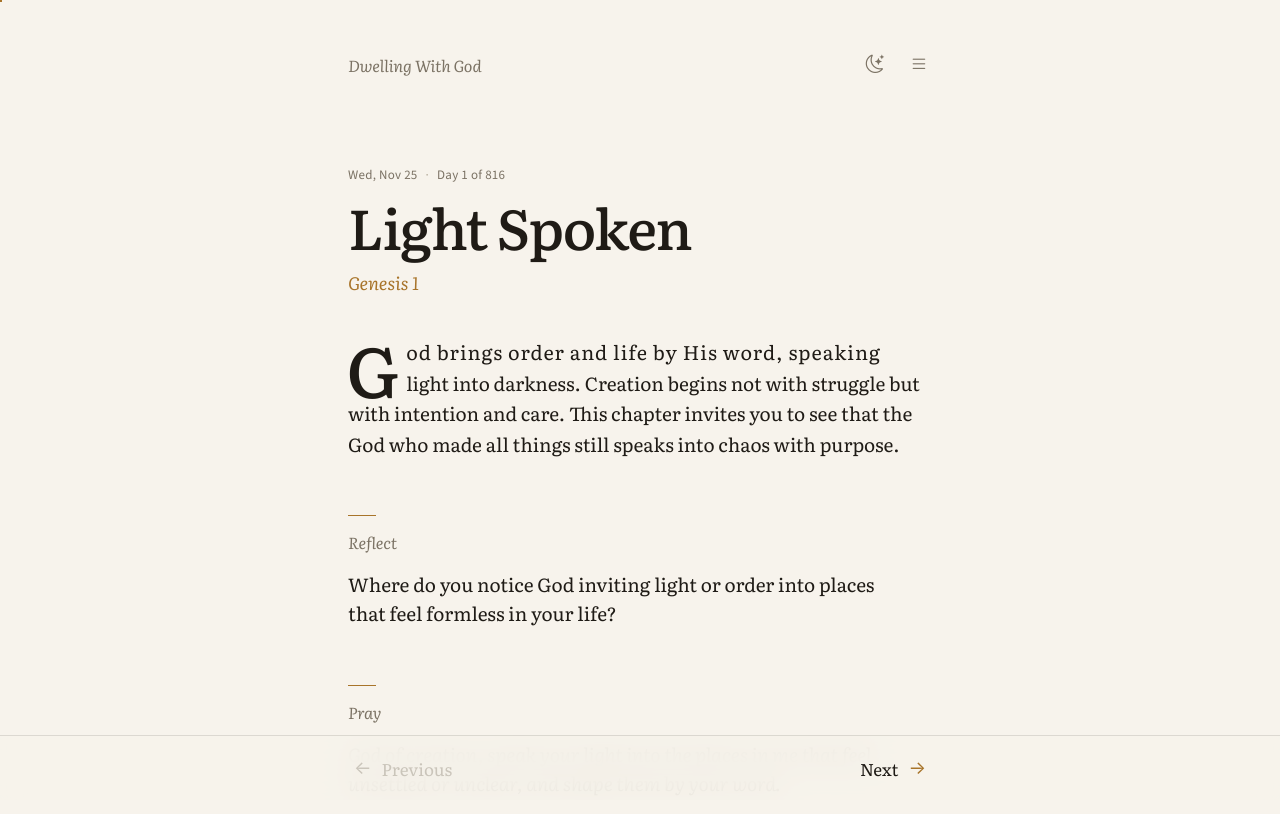
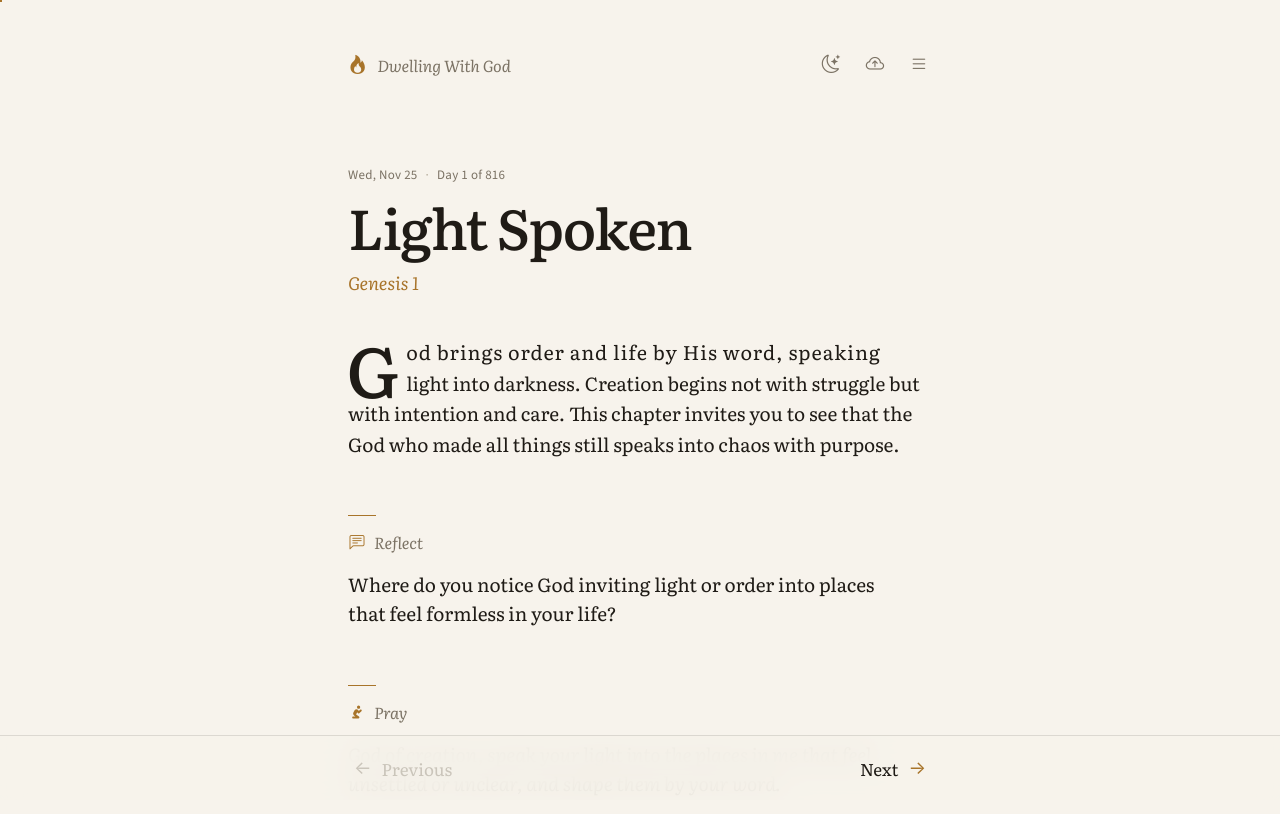
Before and after one commit to ccox0719/dailylite, a plain HTML site: page index.html in a window 1280 px wide. Drawn offline with nearby package versions, Linux system fonts and the light colour scheme; no server answers.

Commit message:
Bring back icons: flame logo, upload button, and section icons
Co-Authored-By: Claude Opus 5.5 <noreply@anthropic.com>
Claude-Session: https://claude.ai/code/session_0164DsXpUxZVzNPK26UR1try

```diff
--- a/index.html
+++ b/index.html
@@ -159,16 +159,31 @@
 
       <section class="reading-body" id="readingBody"></section>
 
-      <div class="section-label scripture-label" aria-hidden="true">Scripture</div>
+      <div class="section-label scripture-label" aria-hidden="true">
+        <i class="bi bi-book" aria-hidden="true"></i>
+        Scripture
+      </div>
       <section class="reading-bsb" id="readingBsb" aria-label="Scripture" hidden></section>
 
       <section class="reading-extra reading-questions" aria-label="Reflect">
-        <div class="section-label">Reflect</div>
+        <div class="section-label">
+          <i class="bi bi-chat-left-text" aria-hidden="true"></i>
+          Reflect
+        </div>
         <div class="extra-copy" id="readingQuestions"></div>
       </section>
 
       <section class="reading-extra reading-prayer" aria-label="Pray">
-        <div class="section-label">Pray</div>
+        <div class="section-label">
+          <span class="svg-icon" aria-hidden="true">
+            <svg xmlns="http://www.w3.org/2000/svg" viewBox="0 0 640 640">
+              <path
+                d="M448 128C448 92.7 419.3 64 384 64C348.7 64 320 92.7 320 128C320 163.3 348.7 192 384 192C419.3 192 448 163.3 448 128zM328.7 328L351.6 359.5C358.1 368.4 367.9 374.2 378.8 375.6C389.7 377 400.7 373.9 409.2 366.9L497.2 294.9C514.3 280.9 516.8 255.7 502.8 238.6C488.8 221.5 463.6 219 446.5 233L391.3 278.2L365.1 242.2C349.5 220.7 324.5 208 297.9 208C267 208 238.7 225.1 224.3 252.4L175.8 344.9C155.6 383.4 166.4 430.8 201.4 456.7L254.6 496L168 496C145.9 496 128 513.9 128 536C128 558.1 145.9 576 168 576L376 576C393.3 576 408.6 564.9 414 548.5C419.4 532.1 413.7 514.1 399.8 503.8L283.7 418L328.7 328z"
+              />
+            </svg>
+          </span>
+          Pray
+        </div>
         <div class="extra-copy" id="readingPrayer"></div>
       </section>
 
--- a/style.css
+++ b/style.css
@@ -164,9 +164,17 @@ button {
   min-width: 0;
 }
 
-.logo-icon,
-.app-name,
-#uploadPlanBtn {
+.top-left {
+  gap: 10px;
+}
+
+.logo-icon {
+  font-size: 1.2rem;
+  line-height: 1;
+  color: var(--accent);
+}
+
+.app-name {
   display: none;
 }
 
@@ -313,6 +321,10 @@ button {
    Section labels — a short gold rule over an italic word
    =========================================================== */
 .section-label {
+  display: flex;
+  flex-wrap: wrap;
+  align-items: center;
+  gap: 8px;
   font-family: var(--font-head);
   font-style: italic;
   font-size: 16px;
@@ -323,10 +335,28 @@ button {
 .section-label::before {
   content: "";
   display: block;
-  width: 28px;
+  flex: 0 0 100%;
   height: 1px;
-  background: var(--accent);
-  margin-bottom: 14px;
+  background: linear-gradient(var(--accent), var(--accent)) left center / 28px 1px no-repeat;
+  margin-bottom: 6px;
+}
+
+.section-label i,
+.section-label .svg-icon {
+  display: inline-flex;
+  align-items: center;
+  justify-content: center;
+  width: 18px;
+  font-style: normal;
+  font-size: 15px;
+  line-height: 1;
+  color: var(--accent);
+}
+
+.section-label .svg-icon svg {
+  width: 16px;
+  height: 16px;
+  fill: var(--accent);
 }
 
 /* Hide the Scripture label whenever the passage is not showing */
```
